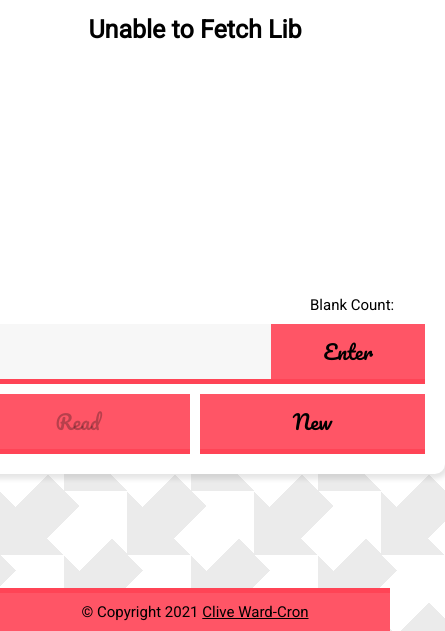
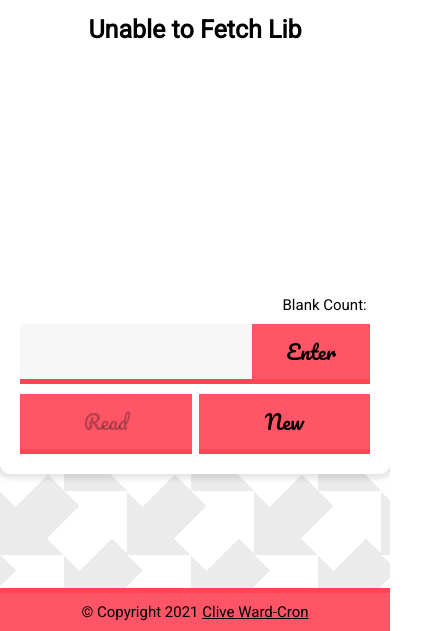
Before and after one commit to Clive-Ward-Cron/libz-reader, a plain HTML site: page index.html in a window 390 px wide. Shown: the part 213-844 px from the top of the page, 445 px wide, since content can reach past the window. Drawn offline with Linux system fonts and the light colour scheme; no server answers.

Commit message:
Trying to fix styles on small screens

```diff
--- a/style.css
+++ b/style.css
@@ -19,7 +19,7 @@ body {
   font-family: "Roboto", sans-serif;
   display: flex;
   flex-direction: column;
-  justify-content: space-evenly;
+  justify-content: space-around;
   min-height: 100vh;
   align-items: center;
   /* transition: all 1.5s ease; */
@@ -54,6 +54,7 @@ main {
 .libzreader {
   padding: 2rem;
   width: 50rem;
+  max-width: 100vw;
   margin: 0 auto;
   border-radius: 1rem;
   position: relative;
```
